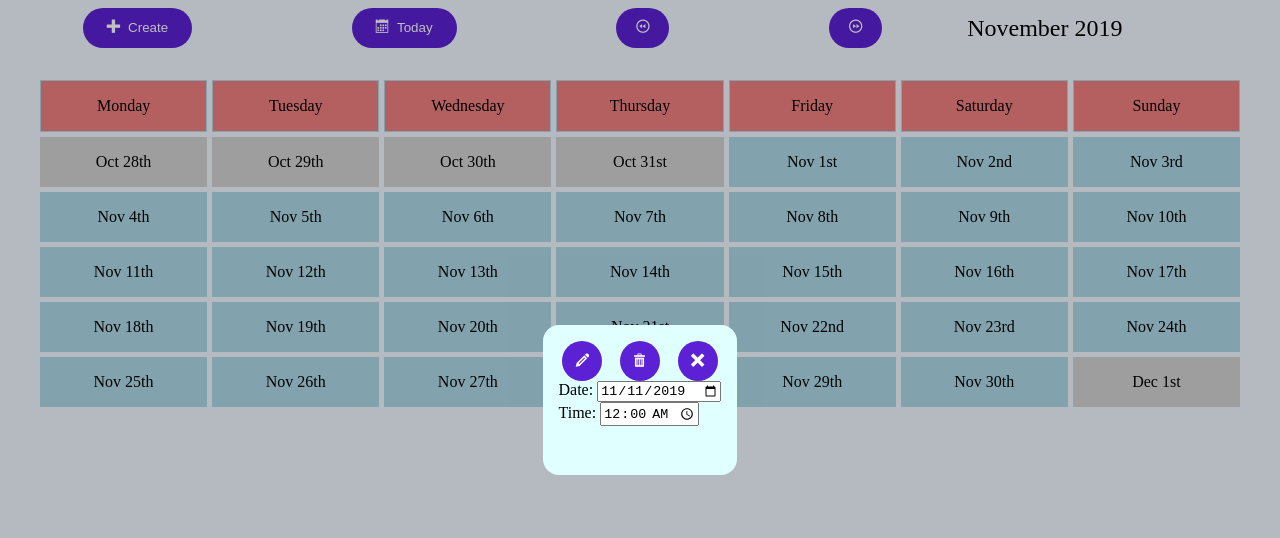
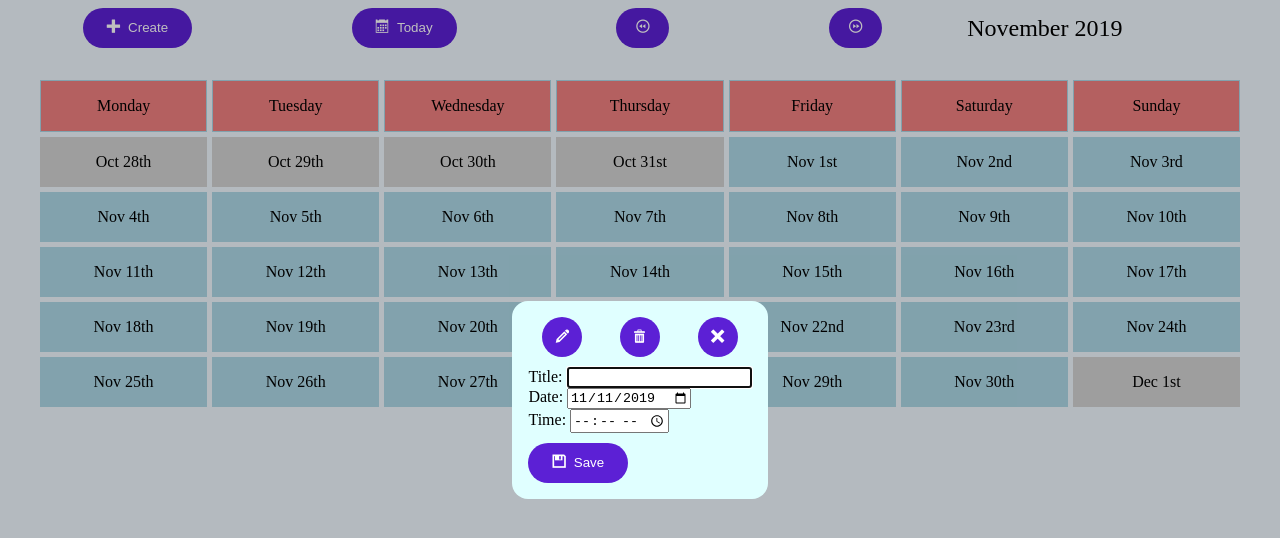
Before and after one commit to tandaraelena/reminder-app, a React (Create React App) app: page / in a window 1280 px wide. Both pictures are taken after a click on the button "Create". Shown: the top 538 px of the page. Built offline with nearby package versions, Linux system fonts and the light colour scheme.

Commit message:
use useRef for title, date and time of the reminder

```diff
--- a/src/component/app/app.component.jsx
+++ b/src/component/app/app.component.jsx
@@ -1,4 +1,4 @@
-import React, { useReducer } from 'react';
+import React, { useReducer, useRef } from 'react';
 import { ActionBar } from '../action-bar';
 import { Calendar } from '../calendar';
 import { Modal } from '../modal';
@@ -6,16 +6,29 @@ import { reminderReducer, initialReminderValue } from './app.reducer';
 import { unsetReminderAction } from './app.actions';
 import moment from 'moment';
 
-const initialValue = null;
 const ReminderApp = () => {
   const [currentReminder, setReminder] = useReducer(reminderReducer, initialReminderValue);
+
+  const dateForInput = moment((currentReminder && currentReminder.date || 0) * 1000).format('YYYY-MM-DD');
+  // console.log(dateForInput, currentReminder)
+
+  const myTitle = useRef();
+  const myDate = useRef();
+  const myTime = useRef();
+
+
   const onClose = () => {
     // close the modal
     setReminder(unsetReminderAction())
   }
 
-  const dateForInput = moment((currentReminder && currentReminder.date || 0) * 1000).format('YYYY-MM-DD');
-  console.log(dateForInput, currentReminder)
+  const onSuccess = () => {
+    console.log(
+      myDate.current.value,
+      myTime.current.value,
+      myTitle.current.value,
+    )
+  }
 
   return (
     <div>
@@ -25,24 +38,35 @@ const ReminderApp = () => {
       <Calendar/>
       {currentReminder &&
         <Modal
+          onSuccess={onSuccess}
           onClose={onClose}
         >
           <div>
             <div>
+              <label htmlFor='title'>Title: </label>
+              <input
+                ref={myTitle}
+                id='title'
+                maxLength={50}
+                autoFocus
+                type="title"
+                />
+            </div>
+            <div>
               <label htmlFor='date'>Date: </label>
               <input
+                defaultValue={dateForInput}
+                ref={myDate}
                 id='date'
                 type="date"
-                value={dateForInput}
-                onChange={() => { }} />
+                />
             </div>
             <div>
               <label htmlFor='time'>Time: </label>
               <input
+                ref={myTime}
                 id='time'
-                type="time"
-                value={'00:00'}
-                onChange={() => { }} />
+                type="time"  />
             </div>
           </div>
         </Modal>}
--- a/src/component/modal/modal.component.jsx
+++ b/src/component/modal/modal.component.jsx
@@ -20,6 +20,11 @@ const Modal = ({ children, onEdit, onDelete, onClose, onSuccess }) => {
         <StyledModalBody>
           {children}
         </StyledModalBody>
+        <div>
+          <Button onClick={onSuccess} label="Save">
+            <i className="icon-save"></i>
+          </Button>
+        </div>
       </StyledModal>
     </StyledModalWrapper>
   )
--- a/src/component/modal/modal.style.js
+++ b/src/component/modal/modal.style.js
@@ -16,8 +16,8 @@ export const StyledModal = styled.div`
   border-radius: 1rem;
   overflow: hidden;
   min-height: 150px;
-  display: flex;
-  flex-direction: column;
+  display: grid;
+  grid-gap: 10px;
 `
 
 export const StyledModalWrapper = styled.div`
```
